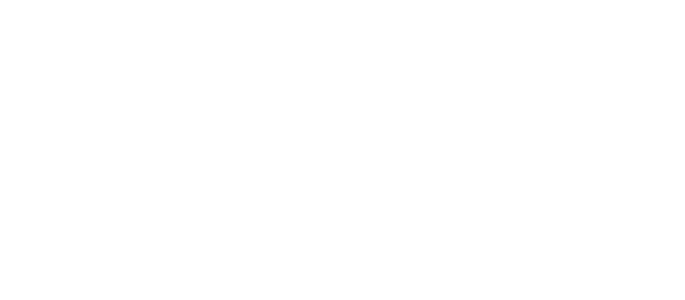
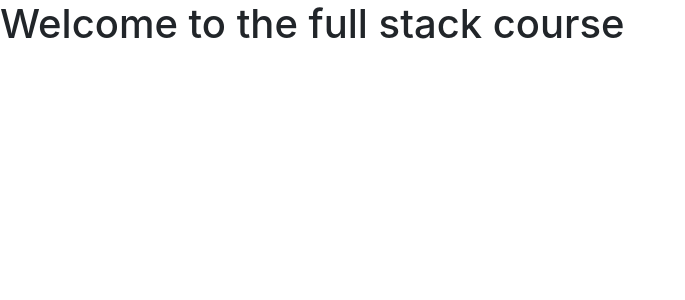
Before and after one commit to wreed3/library-app, a React (Create React App) app in the folder 03-frontend/react-library/: page / in a window 1280 px wide. Shown: the top 300 px of the page, without its empty margins (0-685 px from the left). Built offline with nearby package versions, Linux system fonts and the light colour scheme.

Commit message:
fixed node-modules error -wr

```diff
--- a/03-frontend/react-library/src/App.tsx
+++ b/03-frontend/react-library/src/App.tsx
@@ -1,11 +1,11 @@
 import React from 'react';
 
 function App() {
-  return (
-    <div>
-
-    </div>
-  );
+	return (
+		<div>
+			<h1>Welcome to the full stack course</h1>
+		</div>
+	);
 }
 
 export default App;
```
